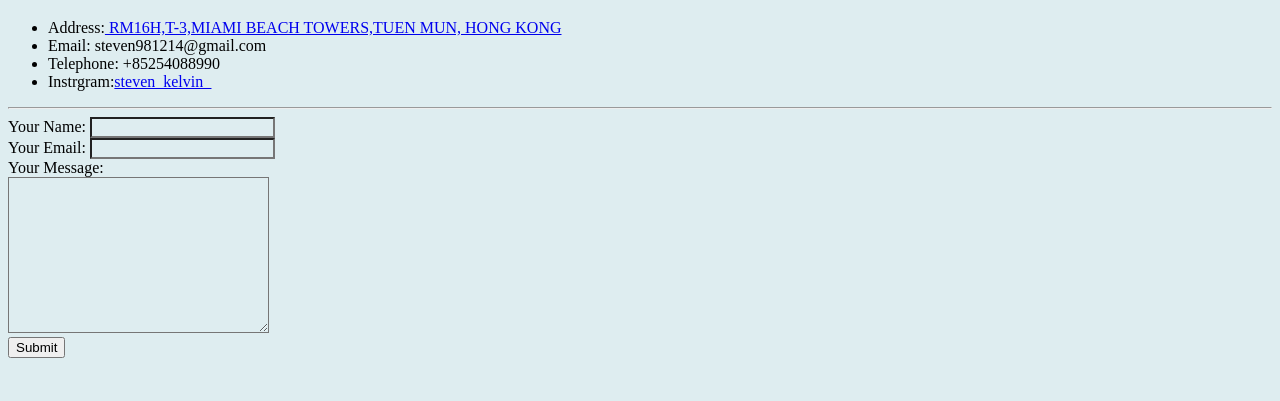
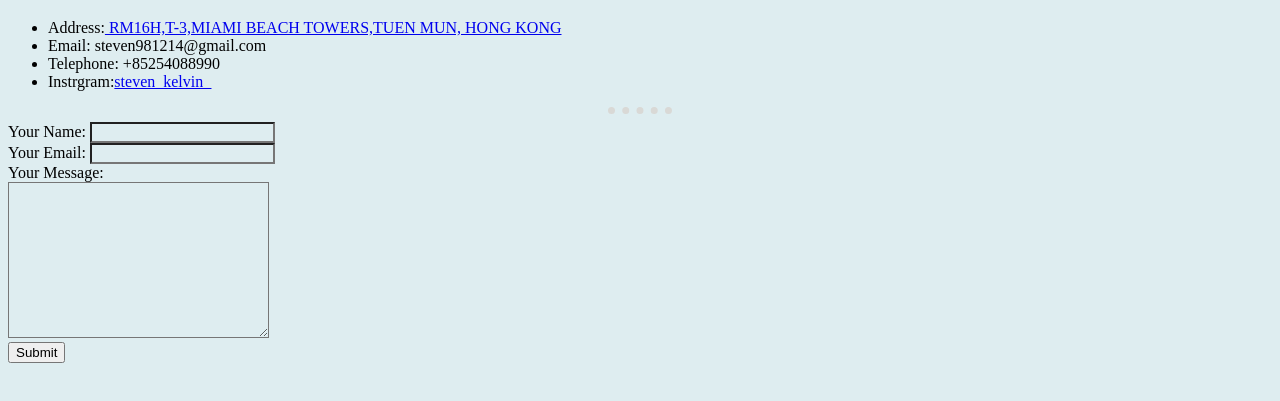
Before and after one commit to stevenkelvin/cv, a plain HTML site: page contactMe.html in a window 1280 px wide. Shown: the part 61-462 px from the top of the page. Drawn offline with Linux system fonts and the light colour scheme.

Commit message:
Add files via upload

```diff
--- a/contactMe.html
+++ b/contactMe.html
@@ -3,8 +3,22 @@
   <head>
     <meta charset="utf-8">
     <title>Contact Me</title>
+
+    <style>
+
+      body{
+        background-color: #DEEDF0;
+      }
+
+      hr{
+        border-style: dotted none none;
+        border-color: #d9d9d6;
+        border-width: 7px;
+        width: 5%;
+      }
+    </style>
   </head>
-  <body style="background-color: #DEEDF0;">
+  <body>
     <h1>My contact details</h1>
     <ul>
       <li>Address:<a href="https://www.google.com/maps/place/
@@ -18,11 +32,11 @@
     <hr>
     <form action="mailto:steven981214@gmail.com" method="post" enctype="text/plain">
       <label>Your Name:</label>
-      <input type="text" name="yourName" value="" style="background-color: #DEEDF0;"><br>
+      <input type="text" name="yourName" value="" style= "background-color: #DEEDF0;"><br>
       <label>Your Email:</label>
-      <input type="email" name="yourEmail" value="" style="background-color: #DEEDF0;"><br>
+      <input type="email" name="yourEmail" value="" style= "background-color: #DEEDF0;"><br>
       <label>Your Message:</label><br>
-      <textarea name="yourMessage" rows="10" cols="30" style="background-color: #DEEDF0;"></textarea><br>
+      <textarea name="yourMessage" rows="10" cols="30" style= "background-color: #DEEDF0;"></textarea><br>
       <input type="submit" name="" >
     </form>
   </body>
```
Also changed, not shown: index.html (+15 -1 lines), myHobbies.html (+7 -1 lines).
